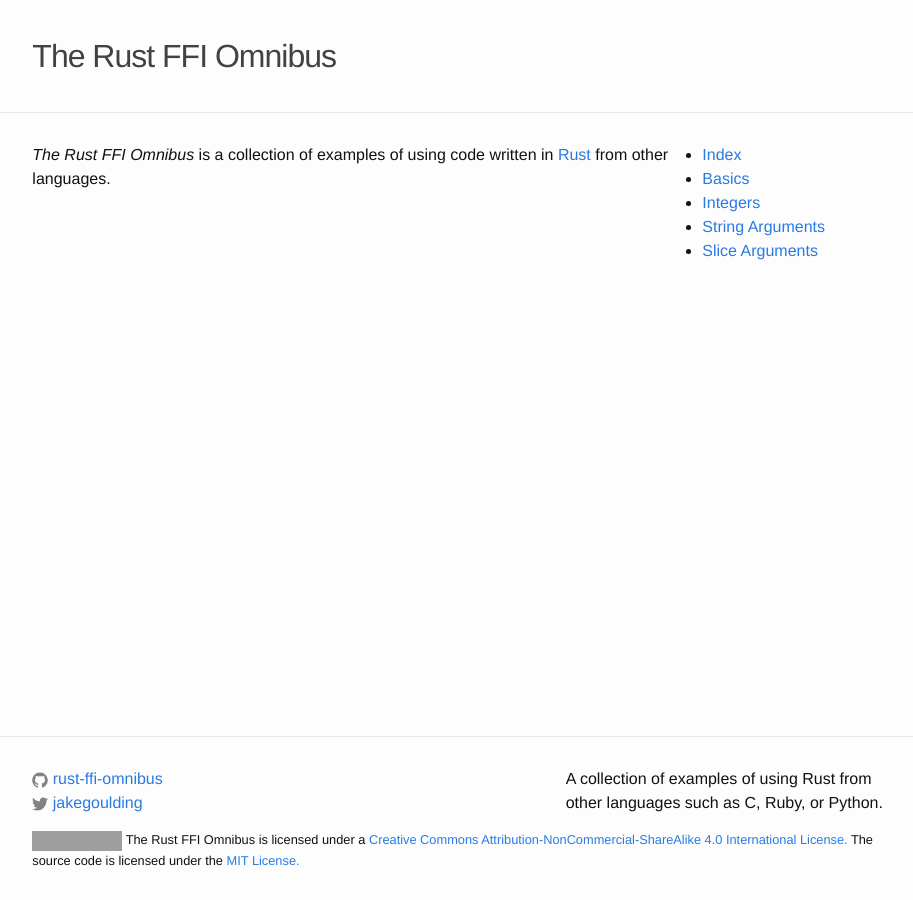
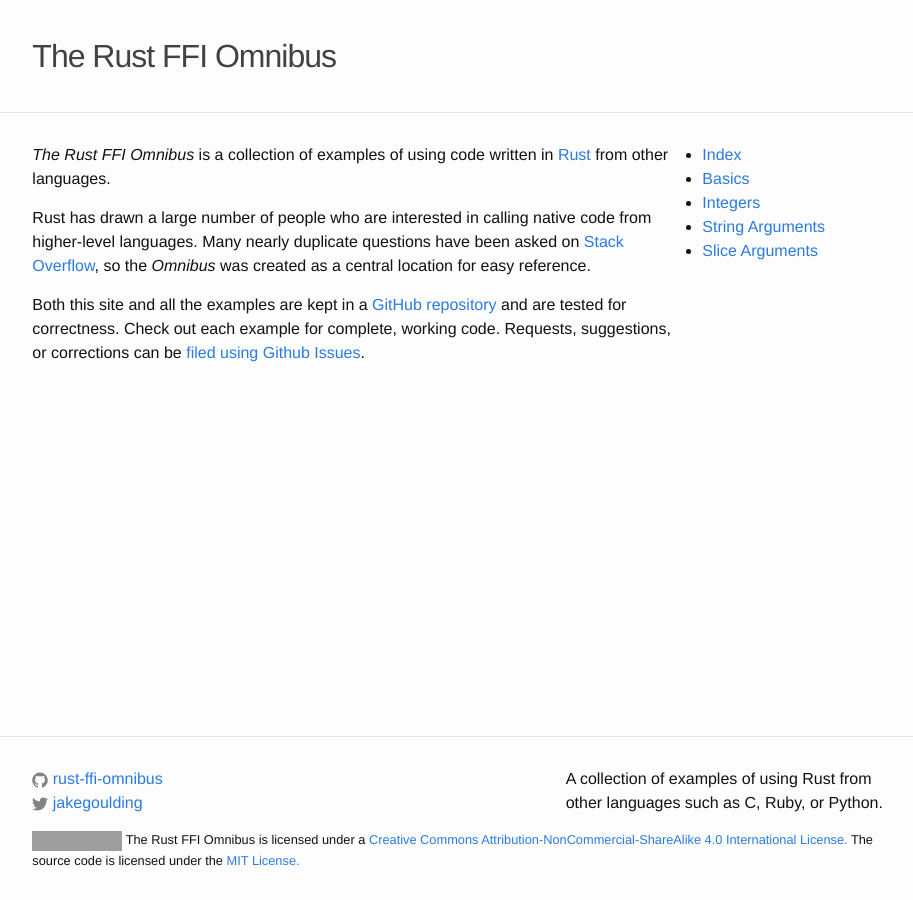
Before and after one commit to shepmaster/rust-ffi-omnibus, a Jekyll site: the page built from site/index.md, in a window 1280 px wide. Shown: the whole page, without its empty margins (181-1094 px from the left). Built offline with Jekyll 4.4.1, drawn with Linux system fonts in a browser that asks for light colours; nearby versions of some CDN libraries; a style sheet for code colours, icons or effects is not loaded; grey boxes are pictures that could not be loaded.

Commit message:
Beef up the intro page

```diff
--- a/site/index.md
+++ b/site/index.md
@@ -5,4 +5,17 @@ layout: default
 *The Rust FFI Omnibus* is a collection of examples of using code
 written in [Rust] from other languages.
 
+Rust has drawn a large number of people who are interested in calling
+native code from higher-level languages. Many nearly duplicate
+questions have been asked on [Stack Overflow][so], so the *Omnibus*
+was created as a central location for easy reference.
+
+Both this site and all the examples are kept in a
+[GitHub repository][repo] and are tested for correctness. Check out
+each example for complete, working code. Requests, suggestions, or
+corrections can be [filed using Github Issues][issues].
+
 [Rust]: http://www.rust-lang.org/
+[so]: http://stackoverflow.com/questions/tagged/rust
+[repo]: https://github.com/shepmaster/rust-ffi-omnibus
+[issues]: https://github.com/shepmaster/rust-ffi-omnibus/issues
```
Also changed, not shown: site/basics/index.md (+0 -6 lines).
